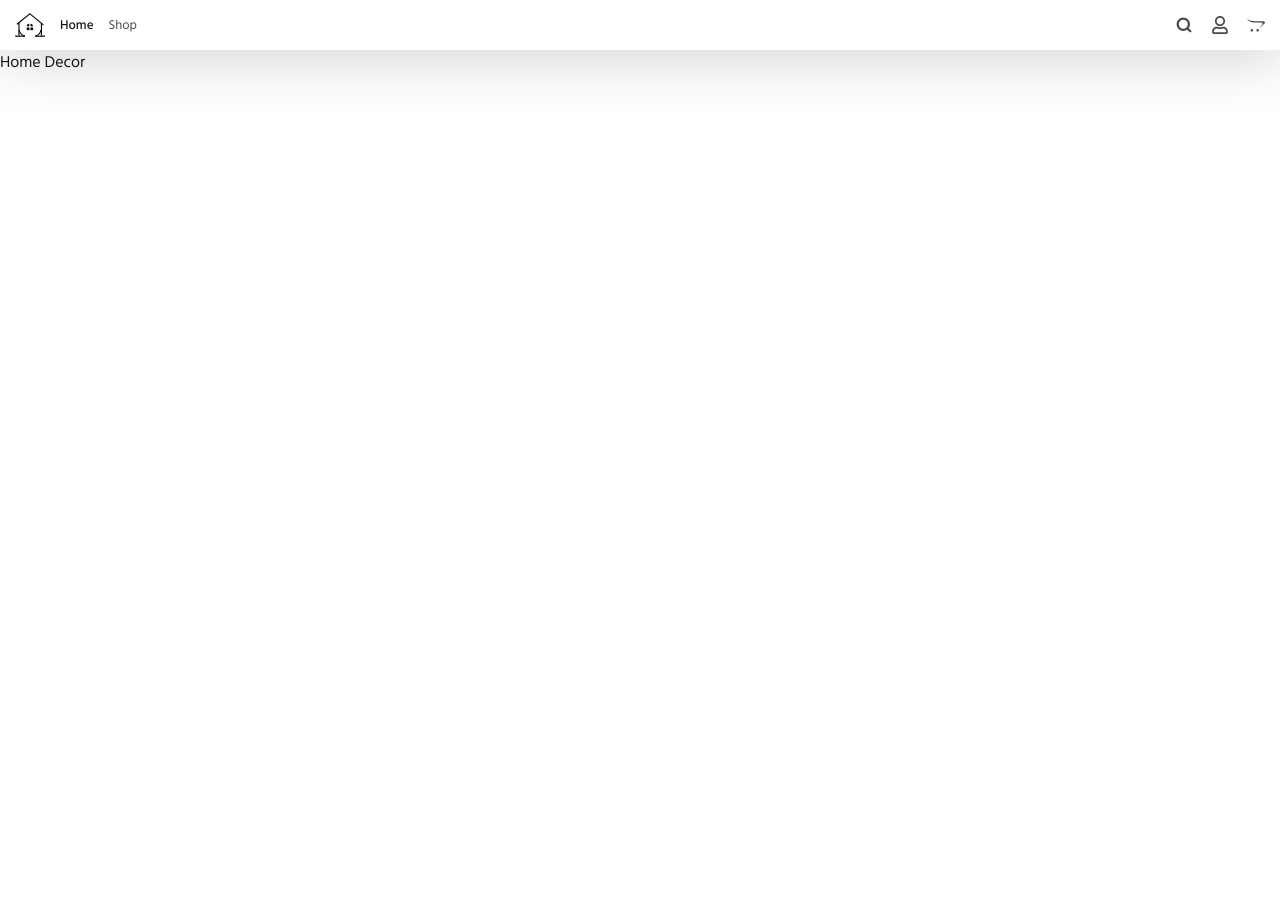
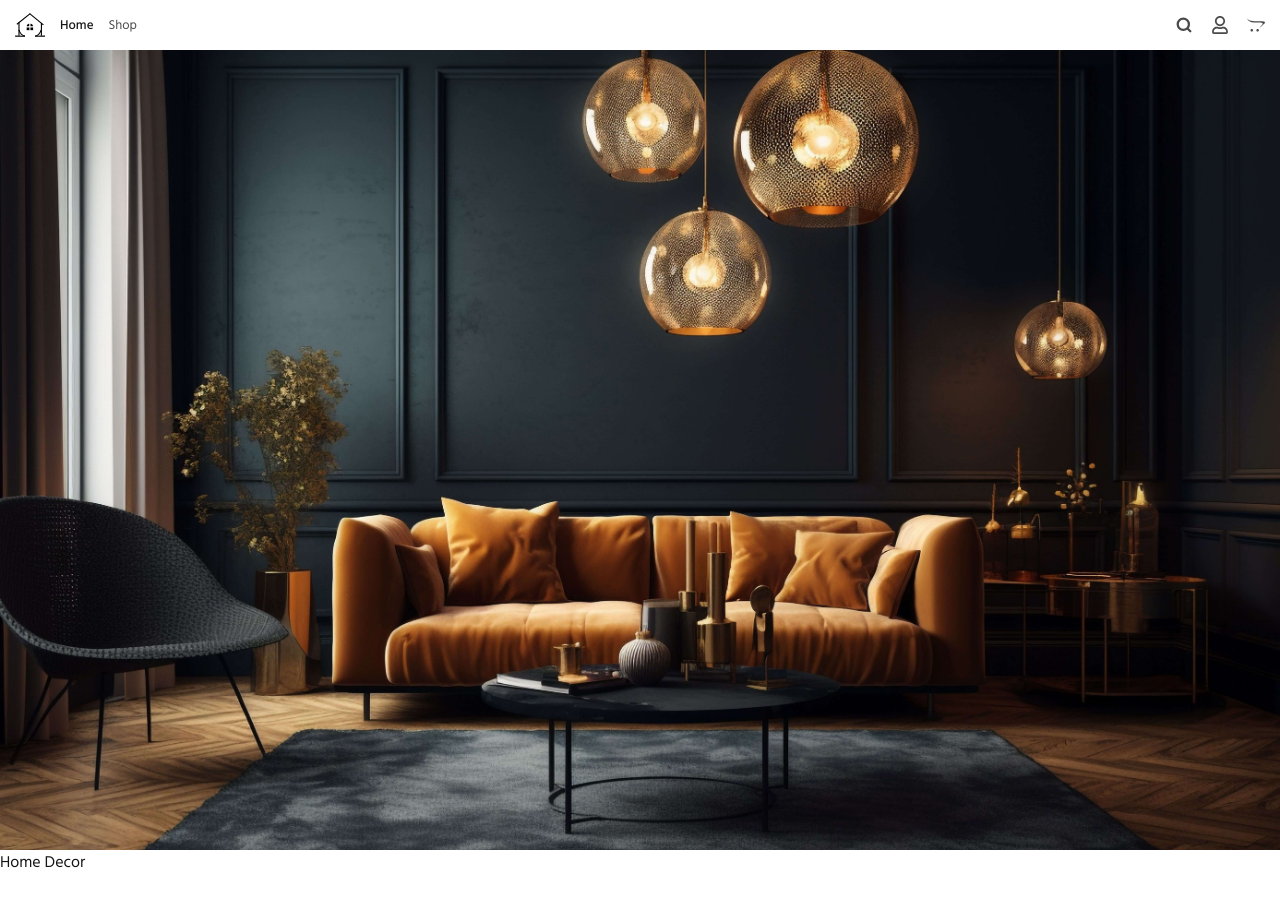
Before and after one commit to sijumoncy/home-decor, a Next.js app in the folder client/: page / in a window 1280 px wide. Shown: the top 906 px of the page. Built offline with nearby package versions, Linux system fonts and the light colour scheme.

Commit message:
hero image section

```diff
--- a/client/app/page.tsx
+++ b/client/app/page.tsx
@@ -1,7 +1,10 @@
+import Hero from "@/components/hero/Hero";
+
 export default function Home() {
   return (
     <main className="main">
-        Home Decor
+      <Hero />
+      Home Decor
     </main>
   );
 }
--- /dev/null
+++ b/client/components/hero/Hero.tsx
@@ -0,0 +1,21 @@
+import Image from "next/image";
+import React from "react";
+
+function Hero() {
+  return (
+    <section className="hero__container">
+      <div className="img-container">
+        <Image
+          className="image"
+          src="/Assets/hero1.jpg"
+          alt="Banner1"
+          fill={true}
+          priority={true}
+          style={{ objectFit: "cover" }}
+        />
+      </div>
+    </section>
+  );
+}
+
+export default Hero;
--- a/client/styles/partials/components/Navbar/_navbar.scss
+++ b/client/styles/partials/components/Navbar/_navbar.scss
@@ -4,6 +4,7 @@
   box-shadow: 0px 3px 60px 3px rgba($color: #000000, $alpha: 0.2);
   @include flex-center-vert;
   z-index: 10;
+  background-color: #fff;
 
   &.sticky {
     position: sticky;
--- a/client/styles/partials/pages/_hero.scss
+++ b/client/styles/partials/pages/_hero.scss
@@ -0,0 +1,13 @@
+.hero__container {
+
+    width: 100%;
+    min-height: 100vh;
+
+    .img-container {
+        background-color: yellow;
+        width: 100%;
+        height: 100vh;
+        position: relative;
+    }
+
+}
--- a/client/styles/partials/pages/_main.scss
+++ b/client/styles/partials/pages/_main.scss
@@ -1,5 +1,6 @@
 .main {
-    max-width: 1600px;
+    max-width: 1720px;
     width: 100vw;
+    margin: 0 auto;
     min-height: 200vh;
 }
```
